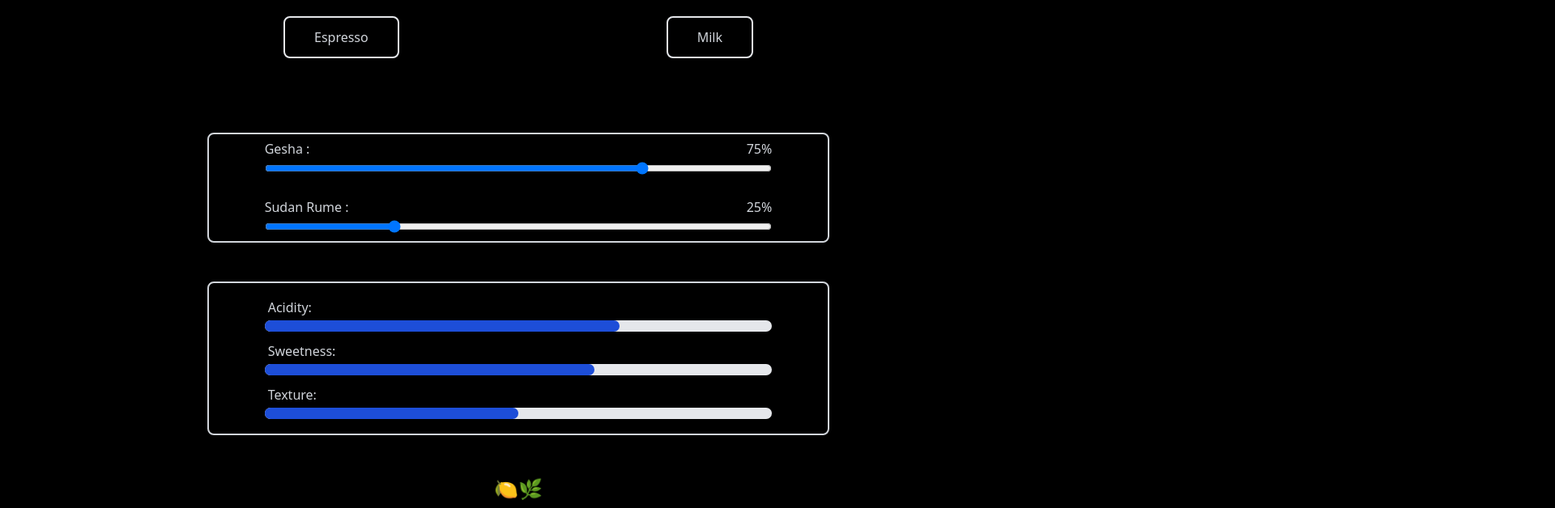
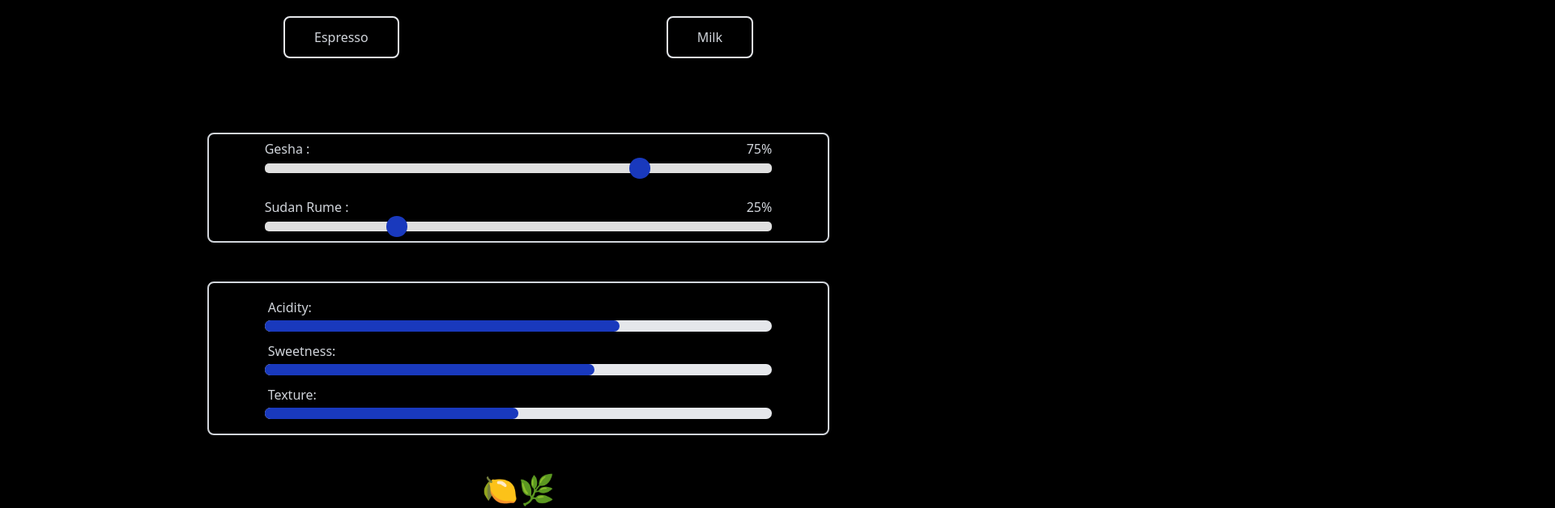
Before and after one commit to EmmanouilSpitaliorakis/teds-coffee-app-frontend, a React (Create React App) app: page / in a window 1280 px wide. Shown: the top 628 px of the page at 81% size, 1920 px wide, since content can reach past the window. Built offline with nearby package versions, Linux system fonts and the light colour scheme.

Commit message:
Styles the range sliders.

```diff
--- a/package.json
+++ b/package.json
@@ -10,6 +10,7 @@
     "classnames": "^2.3.1",
     "react": "^18.0.0",
     "react-dom": "^18.0.0",
+    "react-jss": "^10.9.0",
     "react-scripts": "5.0.1",
     "web-vitals": "^2.1.4"
   },
--- a/src/App.js
+++ b/src/App.js
@@ -1,9 +1,24 @@
 import Button from "./components/Button";
 import Slider from "./components/Slider";
 import Outputs from "./components/Outputs";
-import {useState} from "react";
+import {useState, useRef} from "react";
 
 function App() {
+
+  const rangeRef1 = useRef();
+  const rangeRef2 = useRef();
+
+  const rangeLinearGradient1 = (value, min, max) => {
+    const percentage = ((value - min) / (max - min)) * 100 + "%"
+    const newBackgroundStyle = `linear-gradient(90deg, ${"#1939bd"} 0% ${percentage}, ${"#fdfdfd"} ${percentage} 100%)`
+    rangeRef1.current.style.background = newBackgroundStyle
+  }
+
+  const rangeLinearGradient2 = (value, min, max) => {
+    const percentage = ((value - min) / (max - min)) * 100 + "%"
+    const newBackgroundStyle = `linear-gradient(90deg, ${"#1939bd"} 0% ${percentage}, ${"#fdfdfd"} ${percentage} 100%)`
+    rangeRef2.current.style.background = newBackgroundStyle
+  }
 
   const onClick = () => {
     console.log("click")
@@ -15,12 +30,18 @@ function App() {
   const onChange1 = e =>{
     setValue1(e.target.valueAsNumber)
     setValue2(100 - e.target.valueAsNumber)
+    rangeLinearGradient1(e.target.valueAsNumber, 0, 100)
+    rangeLinearGradient2(100 - e.target.valueAsNumber, 0, 100)
   }
 
   const onChange2 = e =>{
     setValue2(e.target.valueAsNumber)
     setValue1(100 - e.target.valueAsNumber)
+    rangeLinearGradient2(e.target.valueAsNumber, 0, 100)
+    rangeLinearGradient1(100 - e.target.valueAsNumber, 0, 100)
   }
+
+
   return (
 <div>
   <div class="p-5 flex justify-evenly font-medium">
@@ -33,14 +54,14 @@ function App() {
       name="Gesha"
       value={value1}
       onChangeValue={onChange1}
-      cond={false}
+      rangeRef={rangeRef1}
     />
     <br/>
     <Slider
       name="Sudan Rume"
       value={value2}
       onChangeValue={onChange2}
-      cond={true}
+      rangeRef={rangeRef2}
     />
   </div>
   <div className="flex flex-col items-center border-2 border-gray-300 rounded-lg p-1.5 m-12 max-w-3xl mx-auto">
@@ -48,7 +69,7 @@ function App() {
       sliderValue={value2}
     />
   </div>
-  <div className="flex flex-col items-center p-1.5 m-12 max-w-3xl mx-auto scale-150">
+  <div className="flex flex-col items-center p-1.5 mx-auto scale-225">
     🍋🌿
   </div>
 </div>
--- a/src/components/Outputs.js
+++ b/src/components/Outputs.js
@@ -47,7 +47,7 @@ const Outputs = ({sliderValue}) => {
           <span className="mx-1 text-gray-300">Acidity: </span>
         </div>
         <div className="w-full bg-gray-200 rounded-full h-3.5">
-          <div class="bg-blue-700 h-3.5 rounded-full" style={{width:acidity_pct+"%"}}></div>
+          <div class="bg-slider h-3.5 rounded-full" style={{width:acidity_pct+"%"}}></div>
         </div>
       </div>
 
@@ -56,7 +56,7 @@ const Outputs = ({sliderValue}) => {
           <span className="mx-1 text-gray-300">Sweetness: </span>
         </div>
         <div className="w-full bg-gray-200 rounded-full h-3.5">
-          <div class="bg-blue-700 h-3.5 rounded-full" style={{width:sweetness_pct+"%"}}></div>
+          <div class="bg-slider h-3.5 rounded-full" style={{width:sweetness_pct+"%"}}></div>
         </div>
       </div>
 
@@ -65,7 +65,7 @@ const Outputs = ({sliderValue}) => {
           <span className="mx-1 text-gray-300">Texture: </span>
         </div>
         <div className="w-full bg-gray-200 rounded-full h-3.5">
-          <div class="bg-blue-700 h-3.5 rounded-full" style={{width:texture_pct+"%"}}></div>
+          <div class="bg-slider h-3.5 rounded-full" style={{width:texture_pct+"%"}}></div>
         </div>
       </div>
     </div>
--- /dev/null
+++ b/src/components/Slider.css
@@ -0,0 +1,64 @@
+.range-slider {
+    -webkit-appearance: none;
+    width: 100%;
+    height: 0.75rem;
+    border-radius: 5px;
+    background: #dfdfdf;
+    outline: none;
+    padding-top: 0.375rem/* 6px */;
+    padding-bottom: 0.375rem/* 6px */;
+    margin: 0;
+}
+
+.range-slider::-webkit-slider-thumb {
+    appearance: none;
+    background-color: #1939bd;
+    width: 1.6rem;
+    height: 1.6rem;
+    border-radius: 50%;
+    cursor: pointer;
+    transition: background .15s ease-in-out;
+}
+
+.range-slider::-moz-range-thumb {
+    width: 20px;
+    height: 20px;
+    border: 0;
+    border-radius: 100%;
+    cursor: pointer;
+    transition: background .15s ease-in-out;
+}
+
+.range-slider-value {
+    display: inline-block;
+    position: relative;
+    width: 60px;
+    color: #3ABFF8;
+    line-height: 20px;
+    text-align: center;
+    border-radius: 3px;
+    padding: 5px 10px;
+    margin-left: 12px;
+    font-size: 18px;
+}
+
+.range-slider-value:after {
+    position: absolute;
+    top: 8px;
+    left: -7px;
+    width: 0;
+    height: 0;
+    border-top: 7px solid transparent;
+    border-bottom: 7px solid transparent;
+    content: '';
+}
+
+.range-min-max-values {
+    display: flex;
+    justify-content: space-between;
+    font-size: 20px;
+    color: #3ABFF8;
+    text-align: center;
+    width: 90%;
+    margin-left: 50px;
+}
--- a/src/components/Slider.js
+++ b/src/components/Slider.js
@@ -1,32 +1,32 @@
-const Slider = ({min, max, step, value, name, onChangeValue, cond}) => {
+import "./Slider.css"
+import {useRef, useState} from "react"
+import {createUseStyles} from 'react-jss'
+
+const Slider = ({min, max, step, value, name, onChangeValue, rangeRef}) => {
+
+  const useStyles= createUseStyles({
+    rangeSlider: {
+      "&::-webkit-slider-thumb":{
+
+      }
+    }
+  });
+
   return (
     <div className="w-5/6">
       <div className="w-full flex justify-between">
         <span className="text-gray-300">{name} :</span>
         <span className="text-gray-300">{value}%</span>
       </div>
-      {cond === true ?
-        <input
-          className="py-1.5 h-2 w-full"
+        <input className="range-slider"
+          ref={rangeRef}
           type="range"
           min={min}
           max={max}
           step={step}
           value={value}
           name={name}
-          onChange={onChangeValue}
-        /> :
-        <input
-          className="py-1.5 h-2 w-full"
-          type="range"
-          min={min}
-          max={max}
-          step={step}
-          value={value}
-          name={name}
-          onChange={onChangeValue}
-        />
-      }
+          onChange={onChangeValue}/>
     </div>
   )
 }
--- a/tailwind.config.js
+++ b/tailwind.config.js
@@ -13,7 +13,12 @@
   theme: {
     extend: {
       colors:{
-        slider: "#3ABFF8"
+        slider: "#1939bd"
+      },
+      scale:{
+        "175" : "1.75",
+        "200" : "2.00",
+        "225" : "2.25",
       },
     },
   },
```
Also changed, not shown: 1 other file (tests, documents, lock files or other folders).
